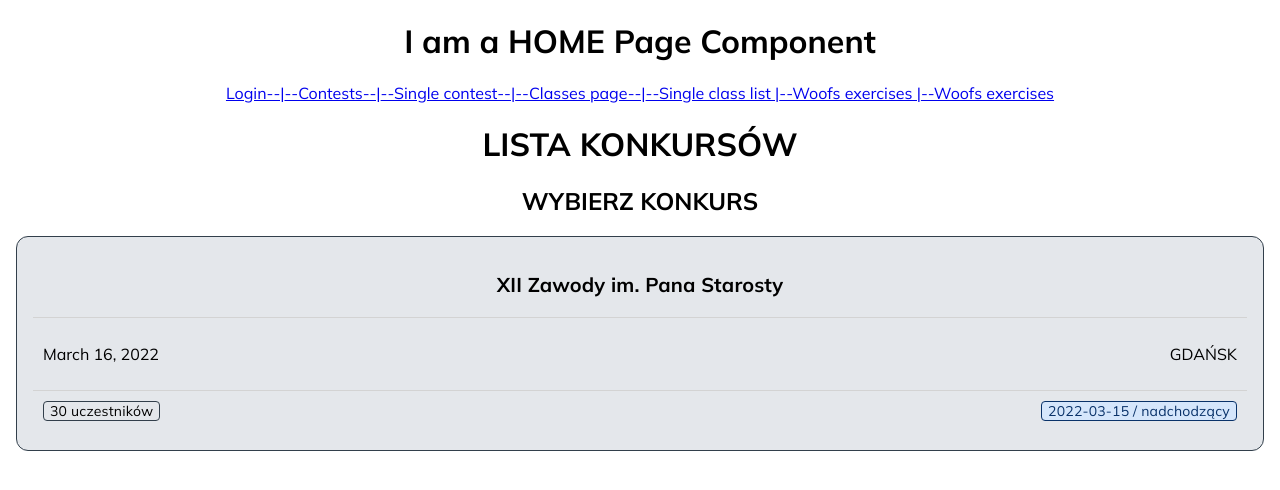
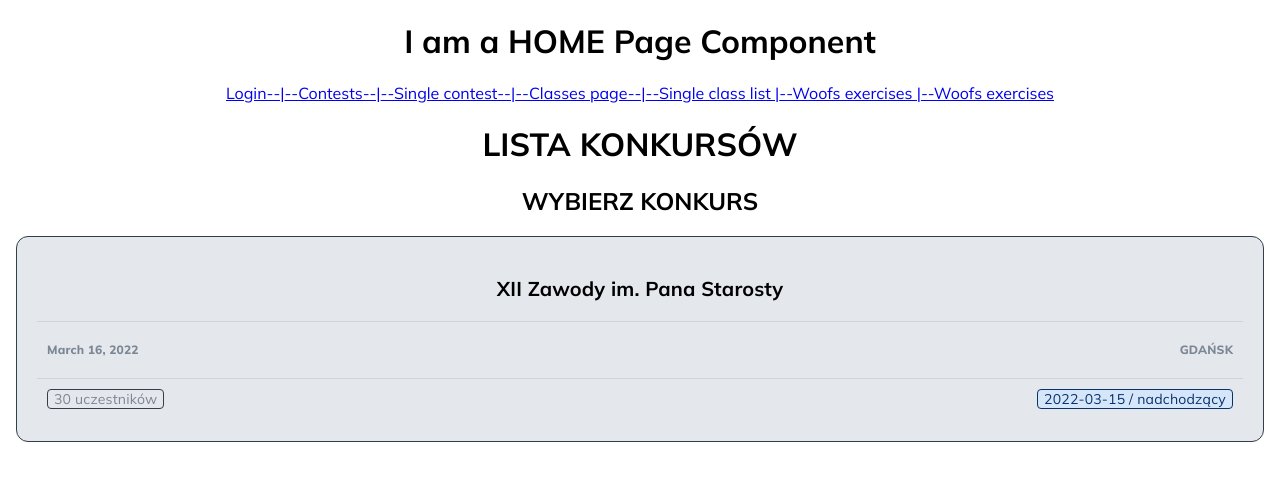
Before and after one commit to CC2021-WBL/GOOD-BOI-Application, a React (Create React App) app: page /contests in a window 1280 px wide. Shown: the top 490 px of the page. Built offline with nearby package versions, Linux system fonts and the light colour scheme.

Commit message:
-in work

```diff
--- a/src/Molecules/ContestComponent/ContestComponenyStyled.js
+++ b/src/Molecules/ContestComponent/ContestComponenyStyled.js
@@ -4,7 +4,7 @@ import COLORS from '../../Styles/varsStyledComponents';
 
 const ContestComponentStyled = styled.div`
   box-sizing: border-box;
-  padding: 1rem 1rem 1.2rem 1rem;
+  padding: 1.25rem 1.25rem 1.375rem 1.25rem;
   margin: auto;
   width: calc(100% - 2rem);
   height: auto;
@@ -24,6 +24,8 @@ const ContestInsideElementStyled = styled.div`
   justify-content: space-between;
   align-items: center;
   border-top: 1px solid lightgrey;
+  ${FONTS.label_extrabold}
+  color: ${COLORS.grey400}
 `;
 
 const ContestNameStyled = styled.h3`
```
